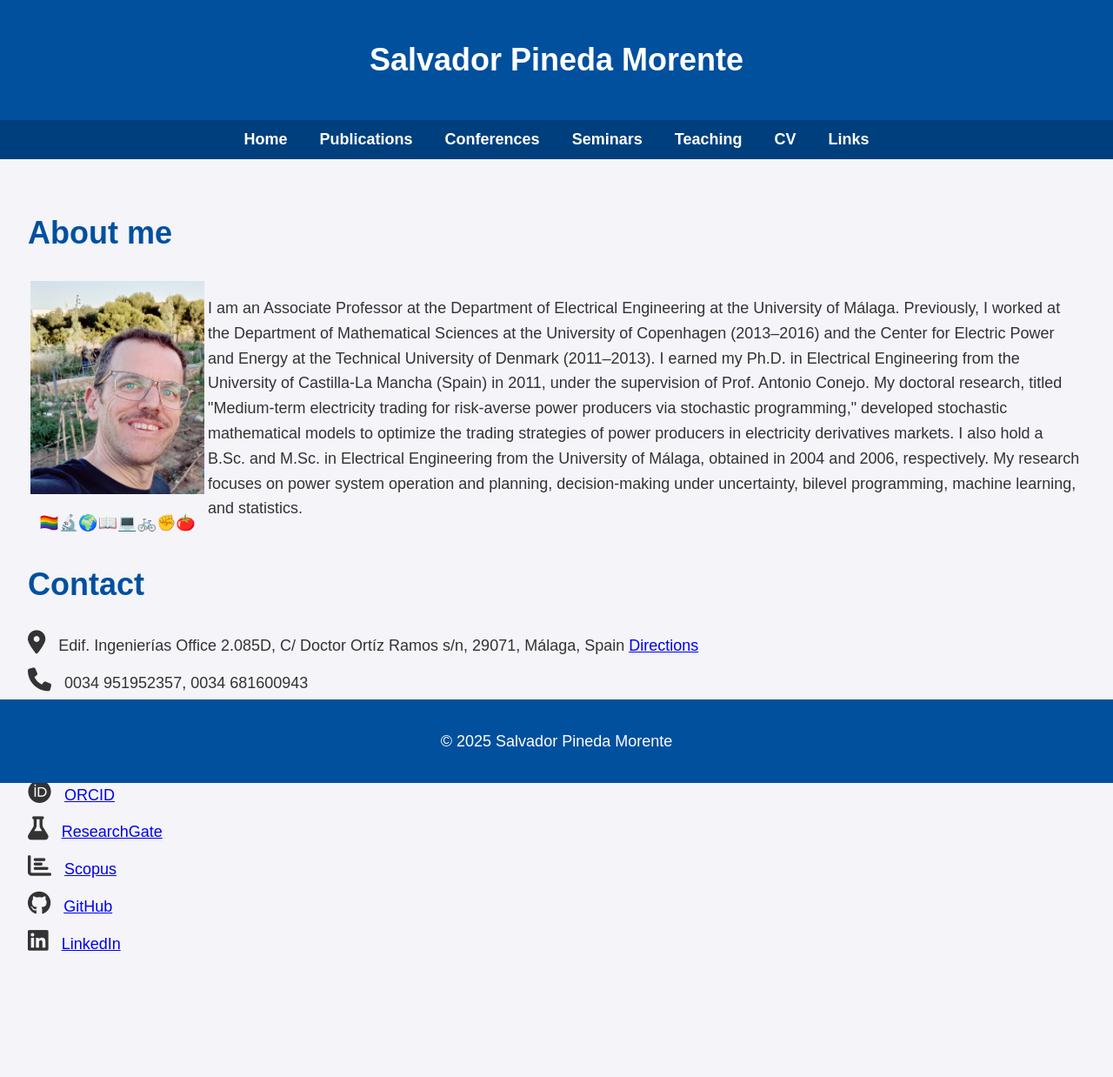
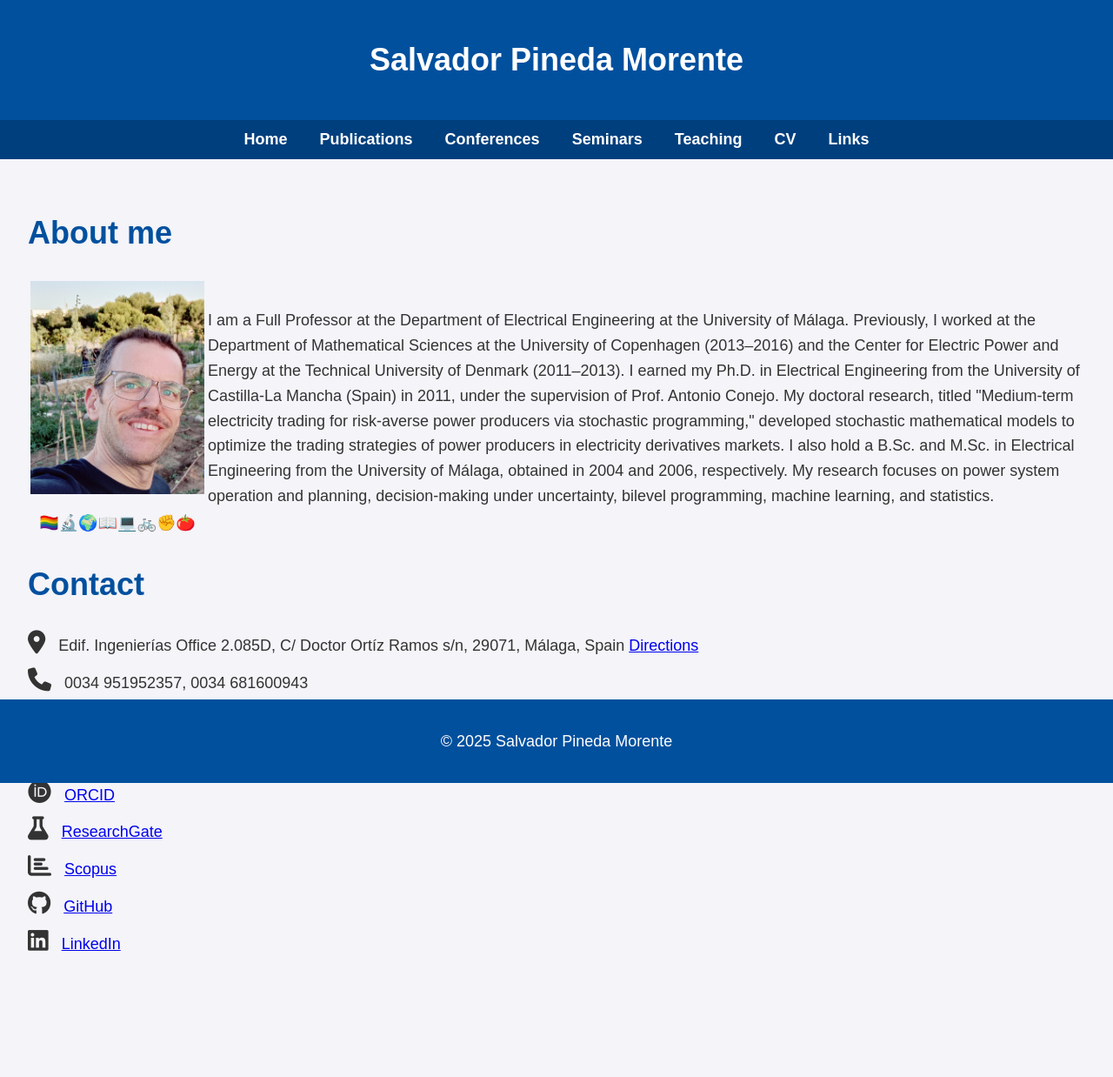
Before and after one commit to salvapineda/salvapineda.github.io, a Jekyll site: the page built from index.md, in a window 1280 px wide. Shown: the whole page at 87% size. Built offline with Jekyll 4.4.1, drawn with Linux system fonts in a browser that asks for light colours.

Commit message:
small fix

```diff
--- a/index.md
+++ b/index.md
@@ -31,7 +31,7 @@ permalink: /
       </div>
     </td>
     <td style="vertical-align: middle;">
-      I am an Associate Professor at the Department of Electrical Engineering at the University of Málaga. Previously, I worked at the Department of Mathematical Sciences at the University of Copenhagen (2013–2016) and the Center for Electric Power and Energy at the Technical University of Denmark (2011–2013). I earned my Ph.D. in Electrical Engineering from the University of Castilla-La Mancha (Spain) in 2011, under the supervision of Prof. Antonio Conejo. My doctoral research, titled "Medium-term electricity trading for risk-averse power producers via stochastic programming," developed stochastic mathematical models to optimize the trading strategies of power producers in electricity derivatives markets. I also hold a B.Sc. and M.Sc. in Electrical Engineering from the University of Málaga, obtained in 2004 and 2006, respectively. My research focuses on power system operation and planning, decision-making under uncertainty, bilevel programming, machine learning, and statistics.
+      I am a Full Professor at the Department of Electrical Engineering at the University of Málaga. Previously, I worked at the Department of Mathematical Sciences at the University of Copenhagen (2013–2016) and the Center for Electric Power and Energy at the Technical University of Denmark (2011–2013). I earned my Ph.D. in Electrical Engineering from the University of Castilla-La Mancha (Spain) in 2011, under the supervision of Prof. Antonio Conejo. My doctoral research, titled "Medium-term electricity trading for risk-averse power producers via stochastic programming," developed stochastic mathematical models to optimize the trading strategies of power producers in electricity derivatives markets. I also hold a B.Sc. and M.Sc. in Electrical Engineering from the University of Málaga, obtained in 2004 and 2006, respectively. My research focuses on power system operation and planning, decision-making under uncertainty, bilevel programming, machine learning, and statistics.
     </td>
   </tr>
 </table>
```
